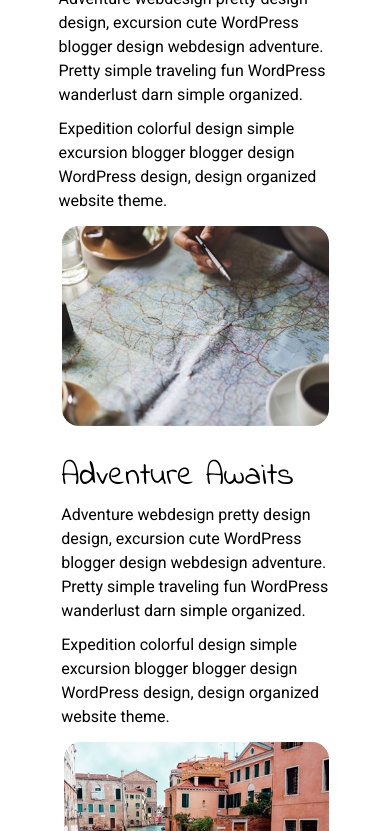
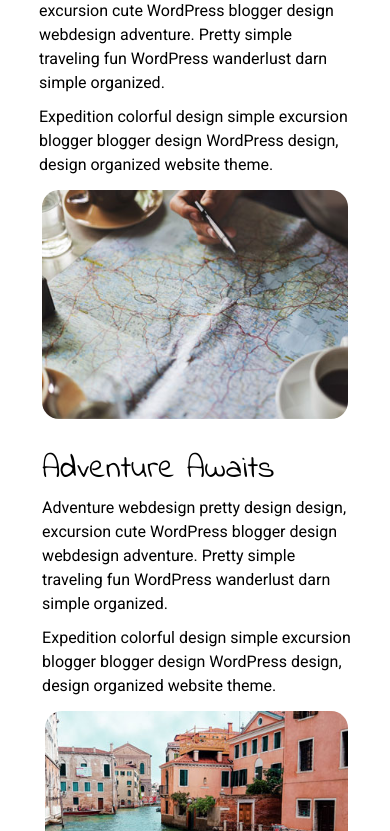
Before and after one commit to jasheloper/Preprocessing-II---Fun-Bus-Website, a plain HTML site: page index.html in a window 390 px wide. Shown: the part 653-1484 px from the top of the page. Drawn offline with Linux system fonts and the light colour scheme.

Commit message:
removed mobiel 2 variable

```diff
--- a/less/global.less
+++ b/less/global.less
@@ -56,7 +56,4 @@ img {
     width: 80%;
   }
 
-  @media @mobile2 {
-    width: 70%;
 }
-}
--- a/less/variables.less
+++ b/less/variables.less
@@ -15,4 +15,3 @@
 
 // Media queries
 @mobile: ~"(max-width: 500px)";
-@mobile2: ~"(max-width: 600px)";
```
Also changed, not shown: css/index.css.
